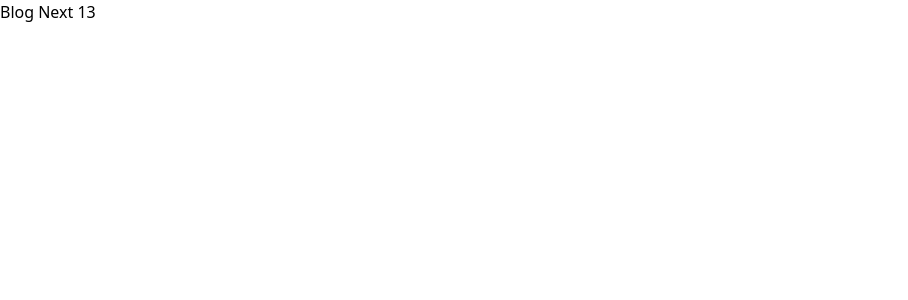
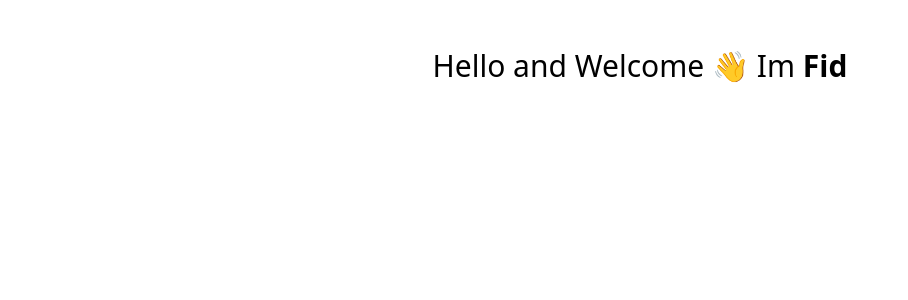
Before and after one commit to LucioFider/Next-13-Mini-blog, a Next.js app: page / in a window 1280 px wide. Shown: the top 300 px of the page, without its empty margins (0-908 px from the left). Built offline with nearby package versions, Linux system fonts and the light colour scheme.

Commit message:
2nd-commit

```diff
--- a/app/layout.tsx
+++ b/app/layout.tsx
@@ -1,18 +1,18 @@
-import './globals.css'
+import "./globals.css";
 
 export const metadata = {
-  title: 'Create Next App',
-  description: 'Generated by create next app',
-}
+  title: "Create Next App",
+  description: "Generated by create next app",
+};
 
 export default function RootLayout({
   children,
 }: {
-  children: React.ReactNode
+  children: React.ReactNode;
 }) {
   return (
     <html lang="en">
-      <body>{children}</body>
+      <body className="dark:bg-slate-900">{children}</body>
     </html>
-  )
+  );
 }
--- a/app/page.tsx
+++ b/app/page.tsx
@@ -5,8 +5,13 @@ const inter = Inter({ subsets: ["latin"] });
 
 export default function Home() {
   return (
-    <main>
-      <h1>Blog Next 13</h1>
+    <main className="px-6 mx-auto">
+      <p className="mt-12 mb-12 text-3xl text-center dark:text-white">
+        Hello and Welcome 👋&nbsp;
+        <span className="whitespace-nowrap">
+          Im <span className="font-bold">Fid</span>
+        </span>
+      </p>
     </main>
   );
 }
--- a/package.json
+++ b/package.json
@@ -20,6 +20,7 @@
     "typescript": "5.0.2"
   },
   "devDependencies": {
+    "@tailwindcss/typography": "^0.5.9",
     "autoprefixer": "^10.4.14",
     "postcss": "^8.4.21",
     "tailwindcss": "^3.2.7"
--- a/tailwind.config.js
+++ b/tailwind.config.js
@@ -8,5 +8,5 @@ module.exports = {
   theme: {
     extend: {},
   },
-  plugins: [],
-}
+  plugins: [require("@tailwindcss/typography")],
+};
```
Also changed, not shown: 1 other file (tests, documents, lock files or other folders).
